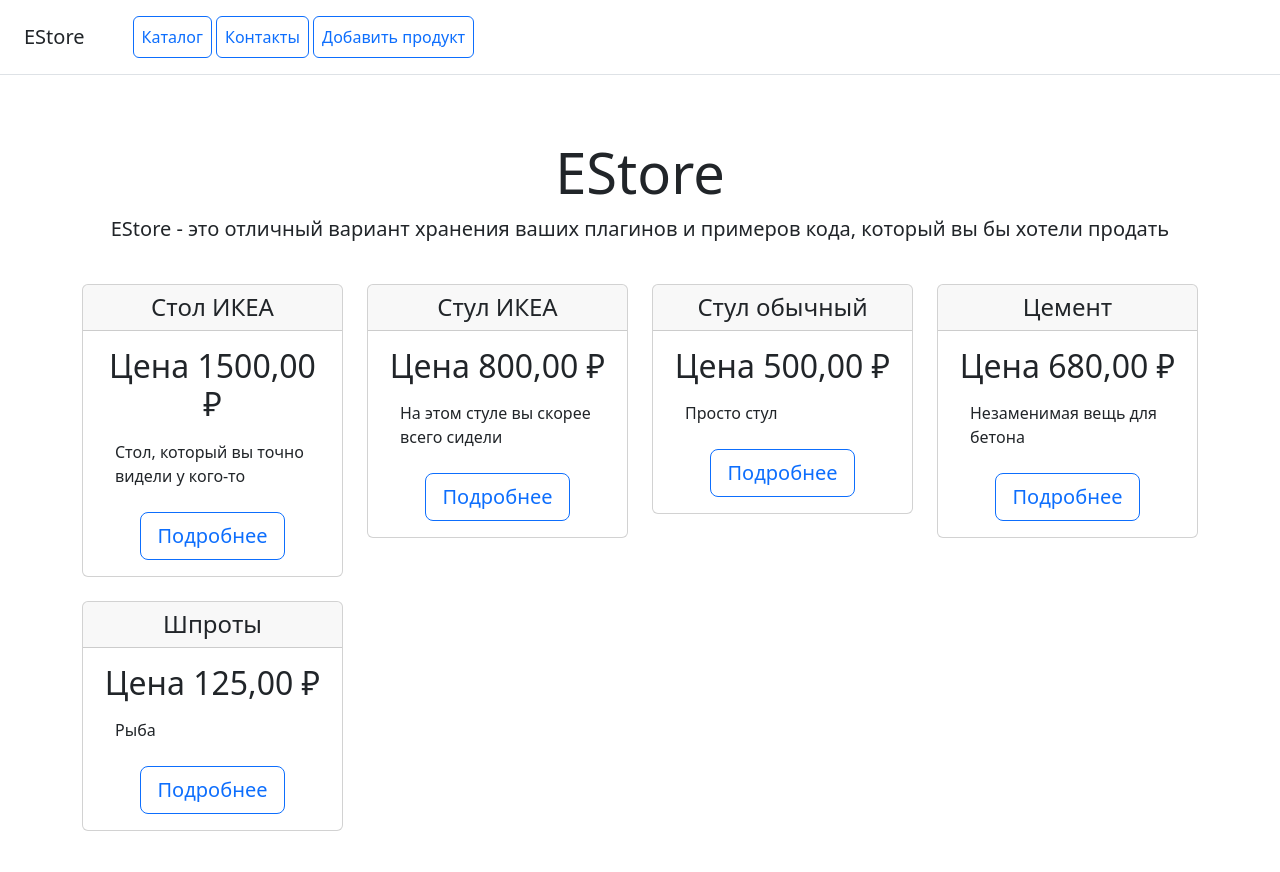
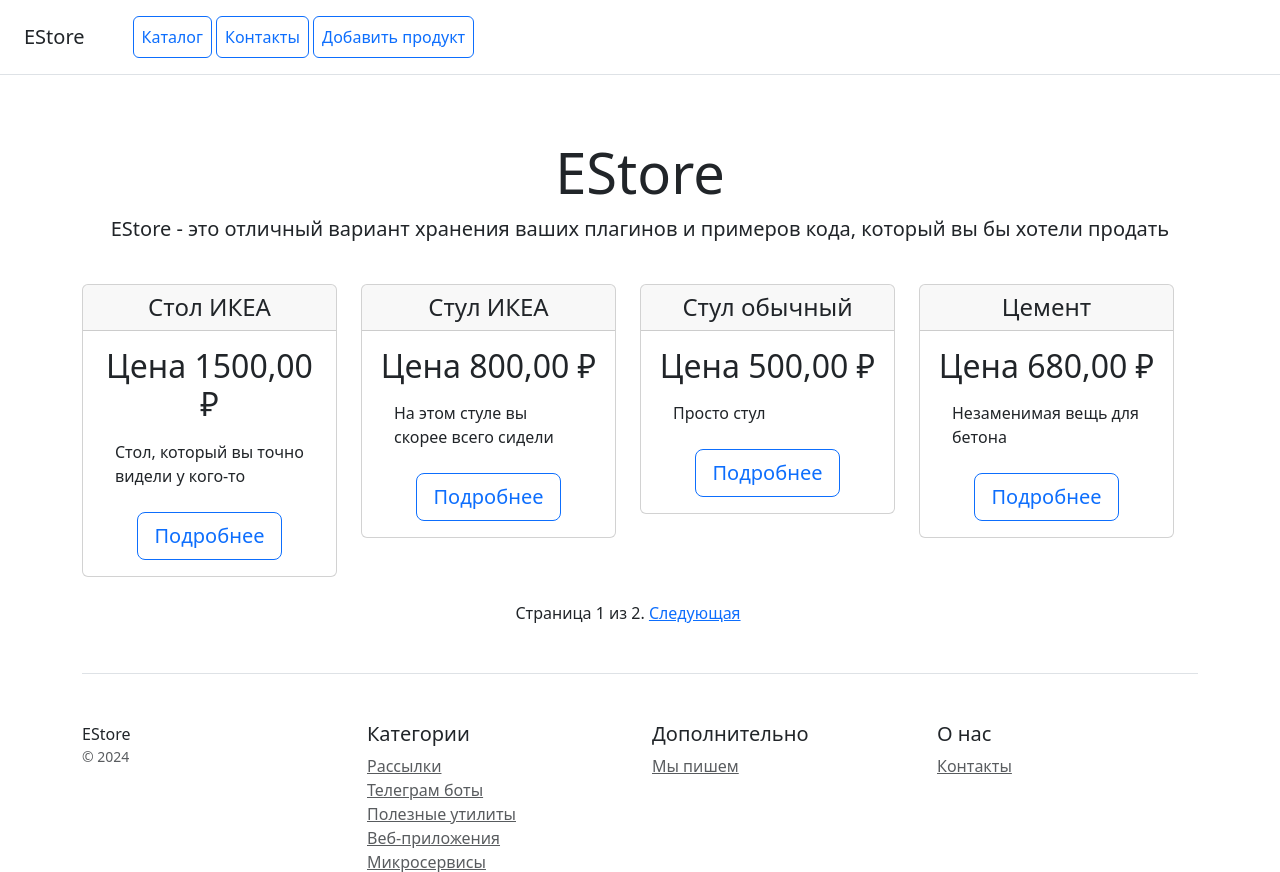
Before and after one commit to ChurilovEvgeny/Catalog, a Django app: page / in a window 1280 px wide. Shown: the top 872 px of the page. Run offline with Django 5.2, Linux system fonts and the light colour scheme; data comes from the database, SQL or seed files in the repository; some libraries are stand-ins or nearby versions.

Commit message:
Добавлен постраничный вывод продуктов на главной страннице (по 4)

```diff
--- a/catalog/templates/home.html
+++ b/catalog/templates/home.html
@@ -6,7 +6,8 @@
         продать</p>
 </div>
 <div class="row text-center">
-    {%for prod in products%}
+    <div class="row text-center">
+        {% for prod in products %}
         <div class="col-3">
             <div class="card mb-4 box-shadow">
                 <div class="card-header">
@@ -20,7 +21,22 @@
                 </div>
             </div>
         </div>
-    {%endfor%}
+        {% endfor %}
+
+        <div id="pages" align="center">
+            {% if products.has_previous %}
+            <a href="?page={{ products.previous_page_number }}">Предыдущая</a>
+            {% endif %}
+
+            <span class="current">
+                Страница {{ products.number }} из {{ products.paginator.num_pages }}.
+            </span>
+
+            {% if products.has_next %}
+            <a href="?page={{ products.next_page_number }}">Следующая</a>
+            {% endif %}
+        </div>
+    </div>
 </div>
 
 {% endblock%}
--- a/catalog/views.py
+++ b/catalog/views.py
@@ -1,6 +1,7 @@
 import pathlib
 import uuid
 
+from django.core.paginator import Paginator, PageNotAnInteger, EmptyPage
 from django.http import HttpResponse
 from django.shortcuts import get_object_or_404
 from django.template import loader
@@ -12,10 +13,18 @@ from config.settings import MEDIA_ROOT
 # Create your views here.
 
 def home(request):
-    products = Product.objects.all()
+    paginator = Paginator(Product.objects.all(), 4)
+    page = request.GET.get('page')
+    try:
+        products = paginator.page(page)
+    except PageNotAnInteger:
+        products = paginator.page(1)
+    except EmptyPage:
+        products = paginator.page(paginator.num_pages)
+
     template = loader.get_template('home.html')
     context = {
-        'products': products
+        'products' : products,
     }
     return HttpResponse(template.render(context, request))
 
```
Lines whose indentation alone changed are shown as unchanged.
